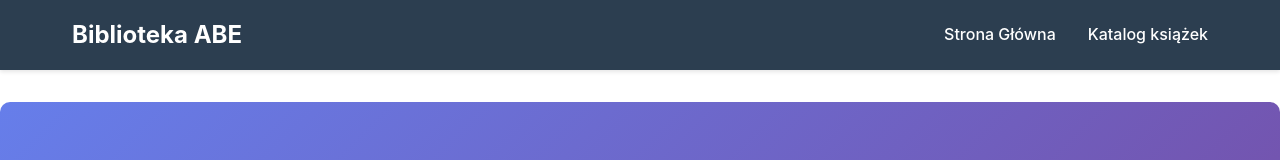
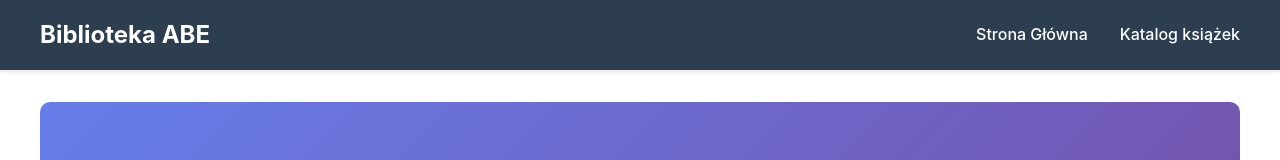
Before and after one commit to adambeksa/katalog-ksiazek-vue, a Vue app: page / in a window 1280 px wide. Shown: the top 160 px of the page. Built offline with nearby package versions, Linux system fonts and the light colour scheme; no server answers.

Commit message:
feat(ui): styles fixes

```diff
--- a/src/App.vue
+++ b/src/App.vue
@@ -6,7 +6,7 @@ import Footer from './modules/shared/ui/components/Footer/Footer.vue';
 <template>
   <div class="layout">
     <Header />
-    <main class="layout__main">
+    <main class="layout__container">
       <RouterView />
     </main>
     <Footer />
--- a/src/modules/product/presentation/components/PopularProducts/PopularProducts.scss
+++ b/src/modules/product/presentation/components/PopularProducts/PopularProducts.scss
@@ -1,4 +1,6 @@
 .popular-products {
+  @include section-margin-bottom;
+
   &__title {
     text-align: center;
     font-size: 2rem;
--- a/src/modules/product/presentation/pages/ProductCardPage/ProductCardPage.scss
+++ b/src/modules/product/presentation/pages/ProductCardPage/ProductCardPage.scss
@@ -1,5 +1,6 @@
 .product-card-page {
   min-height: 100%;
+  @include section-margin-bottom;
 
   &__back-link {
     background: none;
--- a/src/modules/shared/ui/components/Header/Header.scss
+++ b/src/modules/shared/ui/components/Header/Header.scss
@@ -2,12 +2,11 @@
   background-color: $color-header-bg;
   color: $color-bg-white;
   padding: 1rem 0;
+  @include section-margin-bottom;
   box-shadow: 0 2px 4px rgba(0, 0, 0, 0.1);
 
   &__container {
-    max-width: 1200px;
-    margin: 0 auto;
-    padding: 0 2rem;
+    @include container;
     @include flex-between;
   }
 
--- a/src/styles/_mixins.scss
+++ b/src/styles/_mixins.scss
@@ -61,3 +61,12 @@
   text-align: center;
   text-decoration: none;
 }
+
+@mixin container {
+  max-width: 1200px;
+  margin: 0 auto;
+}
+
+@mixin section-margin-bottom {
+  margin-bottom: 2rem;
+}
--- a/src/styles/layout.scss
+++ b/src/styles/layout.scss
@@ -2,14 +2,7 @@
   min-height: 100vh;
   @include flex-column;
 
-  &__main {
-    flex: 1;
-    padding: 2rem 0;
+  &__container {
+    @include container;
   }
 }
-
-.container {
-  max-width: 1200px;
-  margin: 0 auto;
-  padding: 0 2rem;
-}
```
